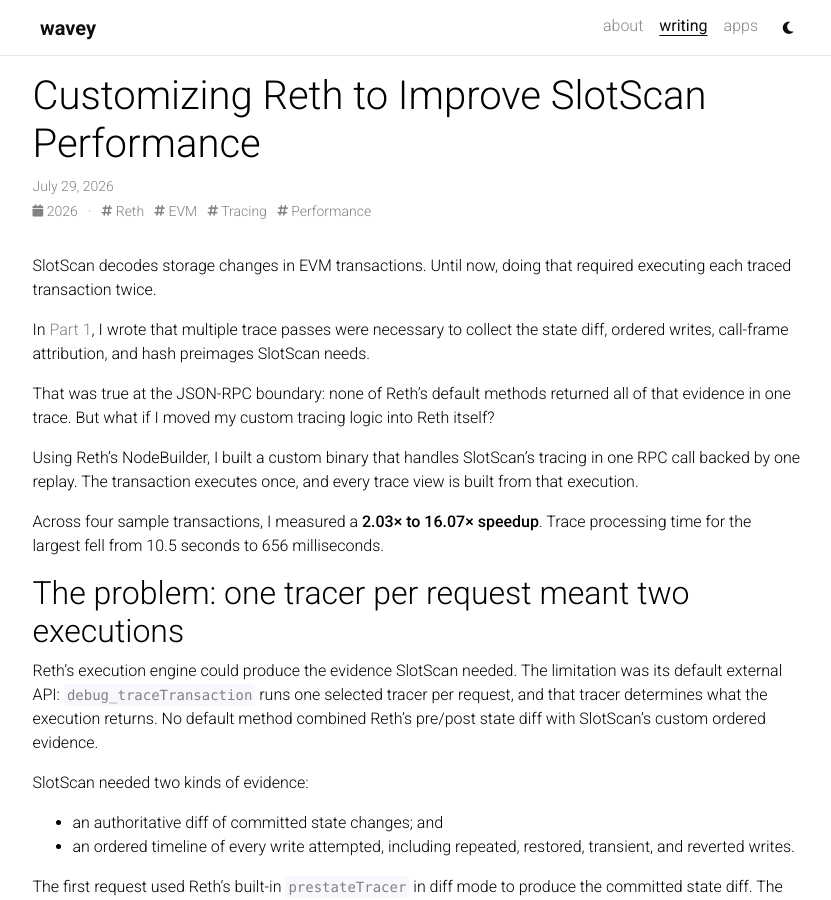
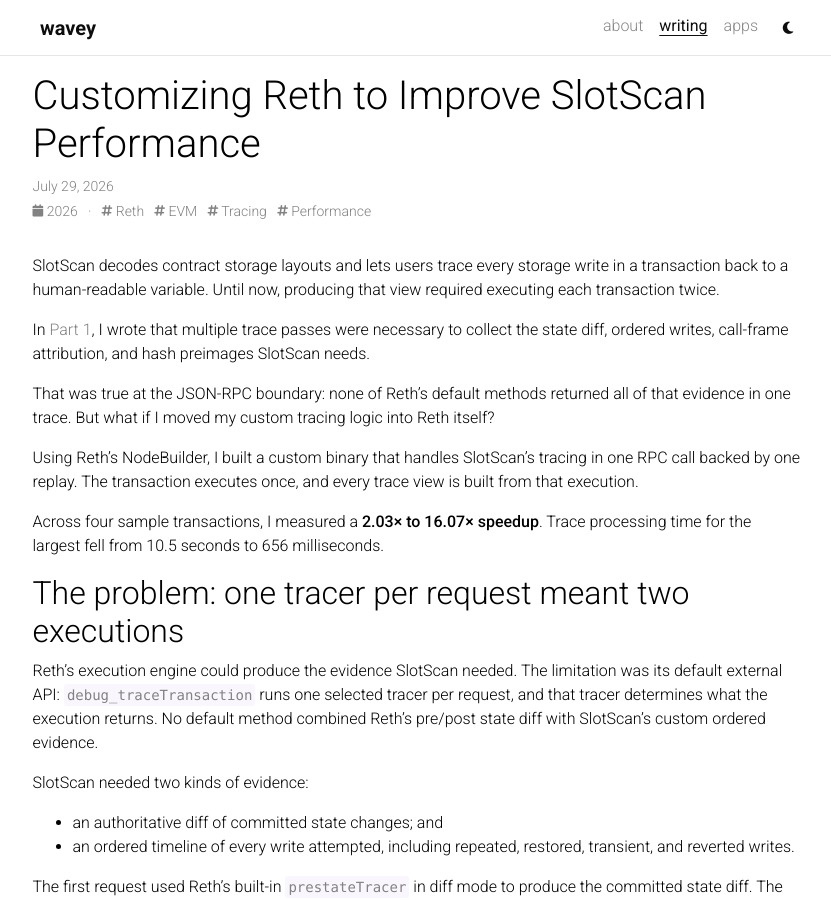
Before and after one commit to wavey0x/wavey0x.github.io, a Jekyll site: the page built from _posts/2026-07-29-customizing-reth-to-improve-slotscan-performance.md, in a window 1280 px wide and 900 px high. Shown: the whole window, without its empty margins (215-1046 px from the left). Built offline with Jekyll 4.4.1, drawn with Linux system fonts in a browser that asks for light colours.

Commit message:
Clarify SlotScan post introduction

```diff
--- a/_posts/2026-07-29-customizing-reth-to-improve-slotscan-performance.md
+++ b/_posts/2026-07-29-customizing-reth-to-improve-slotscan-performance.md
@@ -7,7 +7,7 @@
 featured: true
 ---
 
-SlotScan decodes storage changes in EVM transactions. Until now, doing that required executing each traced transaction twice.
+SlotScan decodes contract storage layouts and lets users trace every storage write in a transaction back to a human-readable variable. Until now, producing that view required executing each transaction twice.
 
 In [Part 1](https://wavey.info/posts/2025/reverse-engineering-evm-storage/), I wrote that multiple trace passes were necessary to collect the state diff, ordered writes, call-frame attribution, and hash preimages SlotScan needs.
 
```
